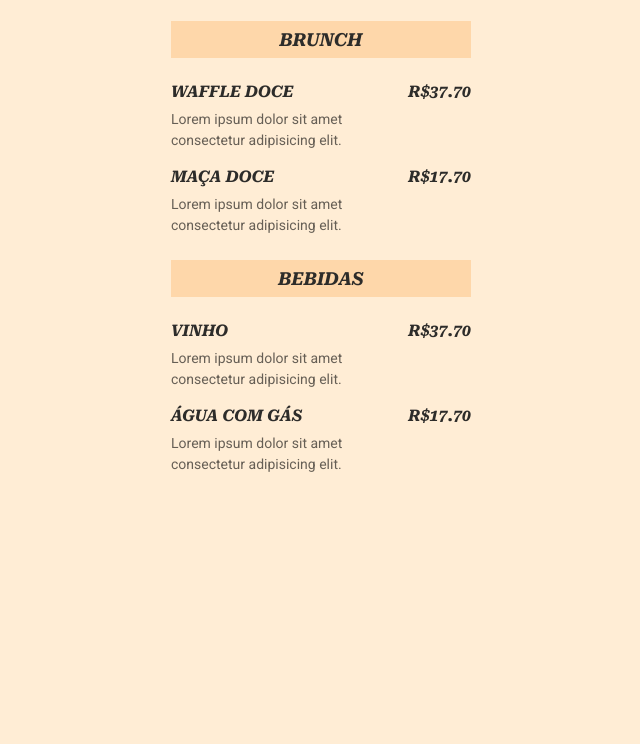
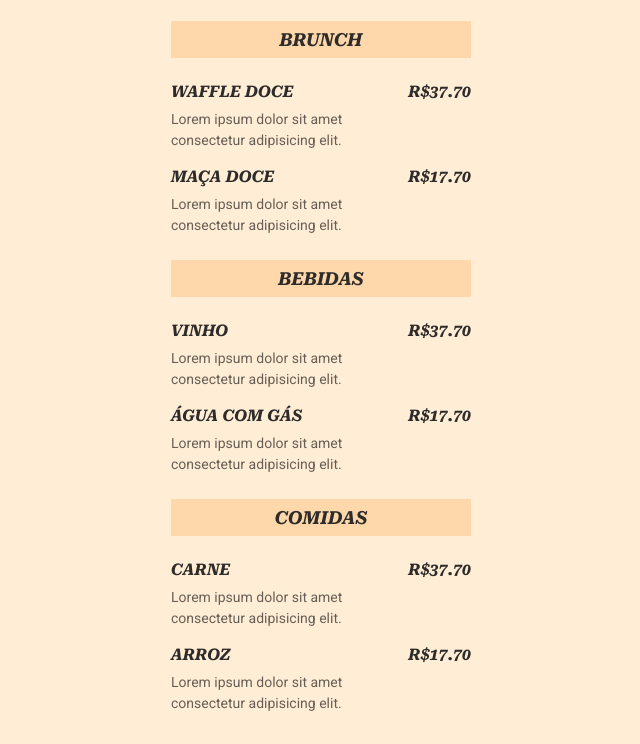
Before and after one commit to pedromorais647/maratona-explorer, a plain HTML site: page index.html in a window 1280 px wide. Shown: the part 56-800 px from the top of the page, without its empty margins (319-959 px from the left). Drawn offline with Linux system fonts and the light colour scheme.

Commit message:
adicionado comidas

```diff
--- a/index.html
+++ b/index.html
@@ -92,5 +92,42 @@
       </ul>
     </section>
 
+
+
+ <section>
+      <h2>Comidas</h2>
+      <ul>
+
+        <li>
+          <div class="details">
+            <h3>carne</h3>
+            <p class="description">
+              Lorem ipsum dolor sit amet consectetur adipisicing elit.
+            </p>
+          </div>
+
+          <strong class="price">
+            R$37.70
+          </strong>
+        </li>
+
+
+ <li>
+          <div class="details">
+            <h3>arroz</h3>
+            <p class="description">
+              Lorem ipsum dolor sit amet consectetur adipisicing elit.
+            </p>
+          </div>
+
+          <strong class="price">
+            R$17.70
+          </strong>
+        </li>
+
+
+      </ul>
+    </section>
+
   </body>
 </html>
```
